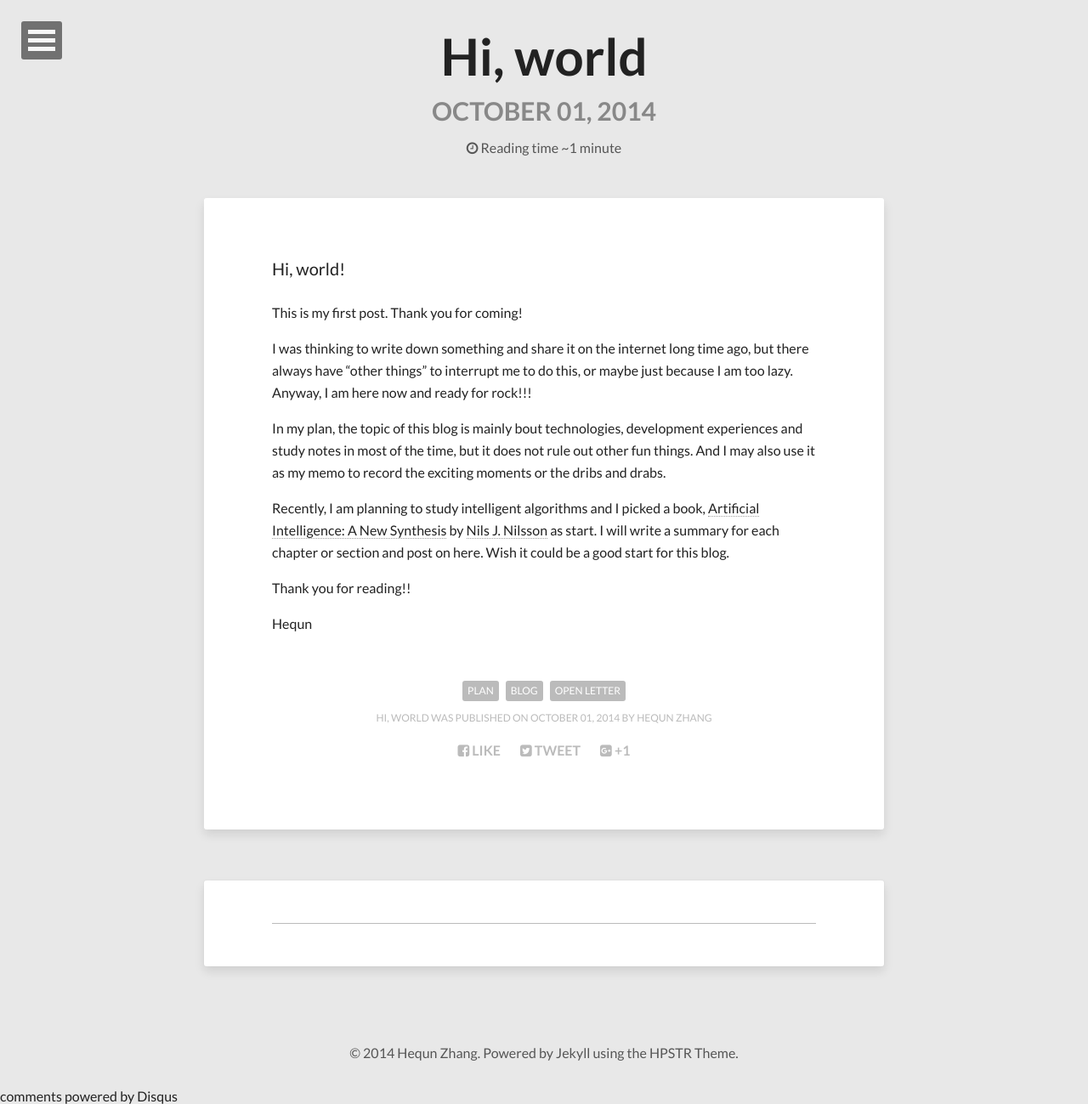
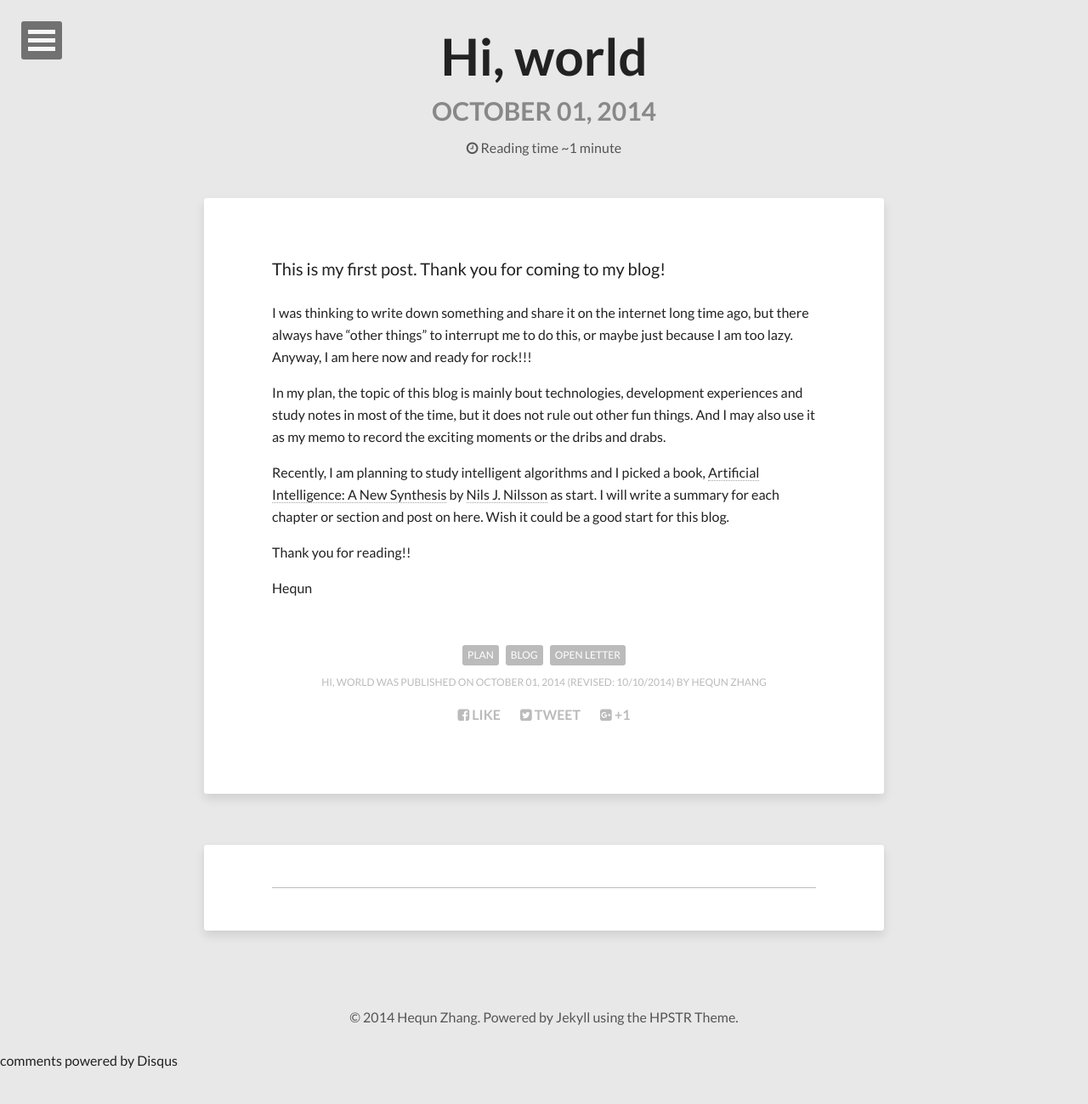
Before and after one commit to heqzha/heqzha.github.io, a Jekyll site: the page built from _posts/2014-10-01-hi-world.markdown, in a window 1280 px wide. Shown: the whole page at 85% size. Built offline with Jekyll 4.4.1, drawn with Linux system fonts in a browser that asks for light colours; nearby versions of some CDN libraries; comment, search, counter and statistics services are not loaded; after the commit the page ends 1257 px from its top, so only the background shows below that.

Commit message:
Update: hi world

```diff
--- a/_posts/2014-10-01-hi-world.markdown
+++ b/_posts/2014-10-01-hi-world.markdown
@@ -2,15 +2,14 @@
 layout: post
 title: "Hi, world"
 date: "2014-10-01"
+modified: "2014-10-10"
 categories: Misc
 tags: [plan, blog, open letter]
 comments: true
 share: true
 ---
 
-Hi, world!
-
-This is my first post. Thank you for coming!
+This is my first post. Thank you for coming to my blog!
 
 I was thinking to write down something and share it on the internet long time ago, but there always have "other things" to interrupt me to do this, or maybe just because I am too lazy. Anyway, I am here now and ready for rock!!!
 
```
